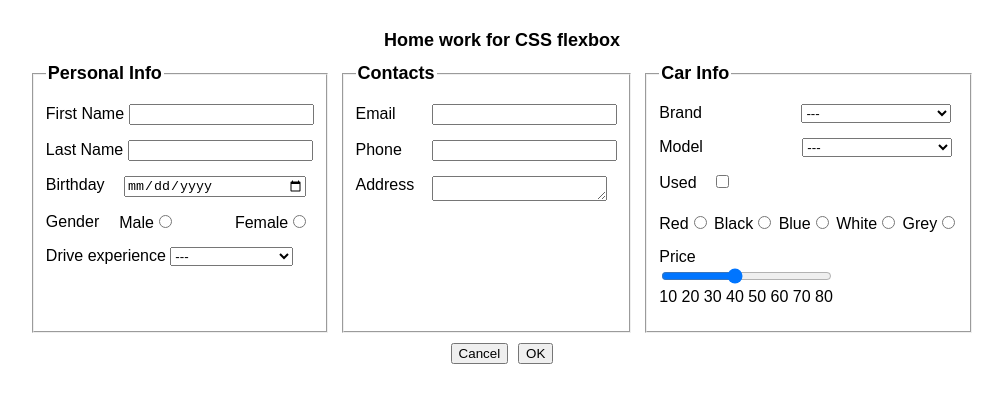
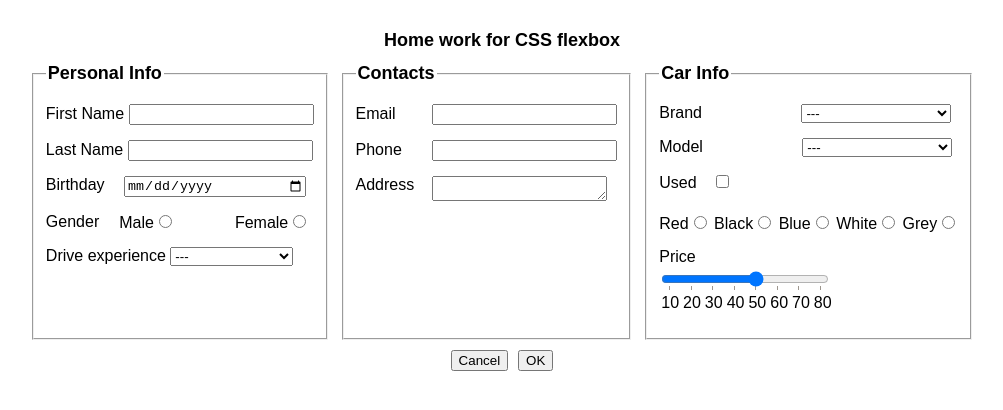
Before and after one commit to yuracode007/07, a plain HTML site: page index.html in a window 1280 px wide. Shown: the whole page, without its empty margins (138-1141 px from the left). Drawn offline with Linux system fonts and the light colour scheme.

Commit message:
Fix Car Info (price)

```diff
--- a/index.html
+++ b/index.html
@@ -95,19 +95,30 @@
             </div>
             <div class="form-group">
                 <label for="price">Price</label>
-                <div class="div">
-                <input type="range" id="price" name="price" min="10" max="80" step="10" value="40">
-                <div class="labels">
-                    <span>10</span>
-                    <span>20</span>
-                    <span>30</span>
-                    <span>40</span>
-                    <span>50</span>
-                    <span>60</span>
-                    <span>70</span>
-                    <span>80</span>
-                </div>
-            </div>
+                <div class="form-group-input-price">
+                    <input
+                      type="range"
+                      name="price"
+                      id="car-price"
+                      min="10"
+                      max="80"
+                      step="10"
+                      value="50"
+                      list="money"
+                    />
+                  </div>
+                  <div>
+                    <datalist id="money">
+                      <option value="10" label="10">10</option>
+                      <option value="20" label="20">20</option>
+                      <option value="30" label="30">30</option>
+                      <option value="40" label="40">40</option>
+                      <option value="50" label="50">50</option>
+                      <option value="60" label="60">60</option>
+                      <option value="70" label="70">70</option>
+                      <option value="80" label="80">80</option>
+                    </datalist>
+                  </div>
             </div>
         </fieldset>
     </form>
--- a/style.css
+++ b/style.css
@@ -89,63 +89,19 @@ textarea {
 }
 
 #price{
-    width: 57%;
+    width: 56%;
 }
 
 
+.form-group-input-price input{
+    width: 56%;
 
+}
 
+#money{
+    display: flex;
 
-
-
-
-
-
-
-
-
-
-
-
-
-
-
-
-
-
-
-
-
-
-
-
-
-
-
-
-
-
-
-
-
-
-
-
-
-
-
-
-
-
-
-
-
-
-
-
-
-
-
+}
 
 
 .button-container{
```
